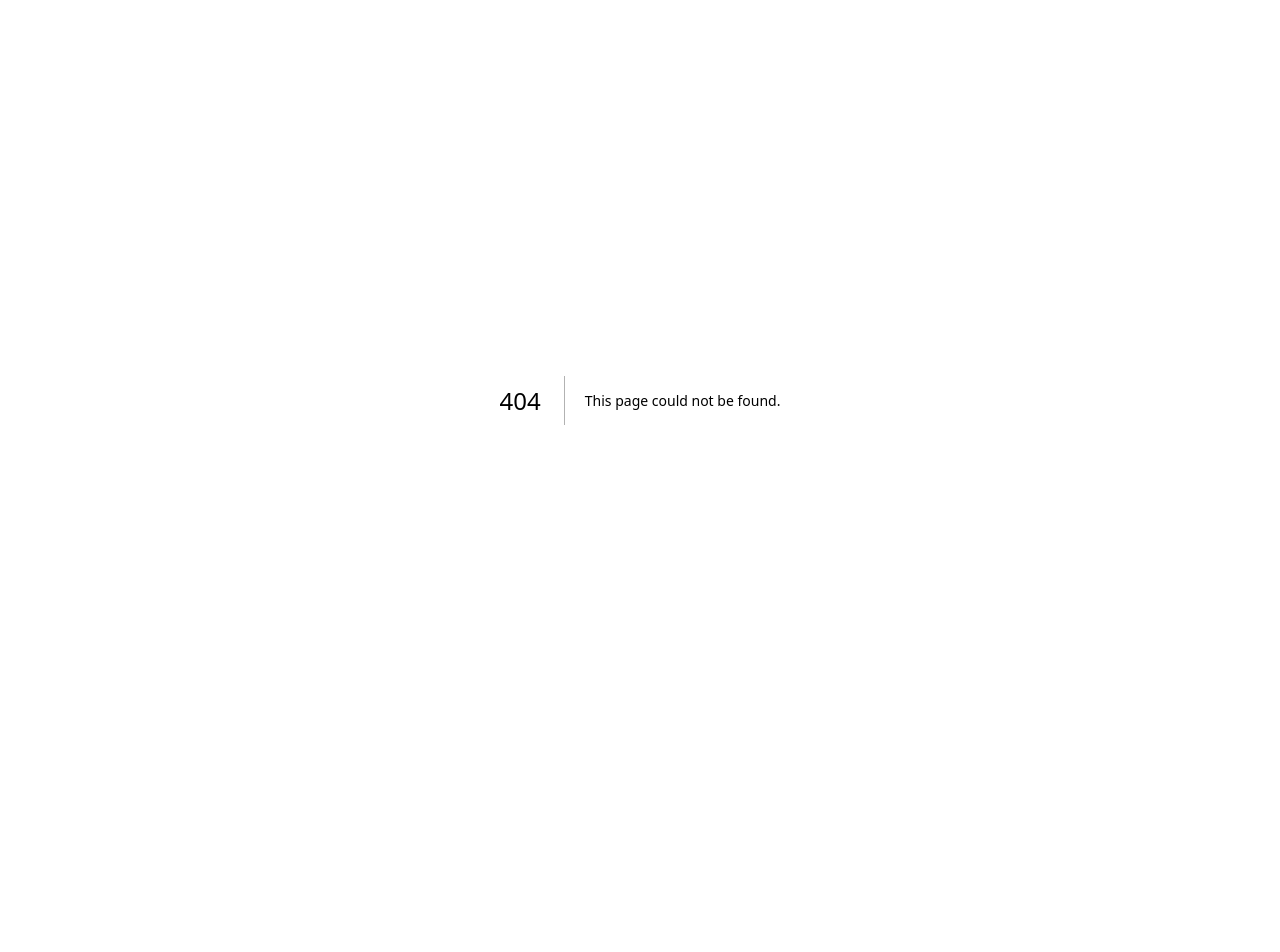
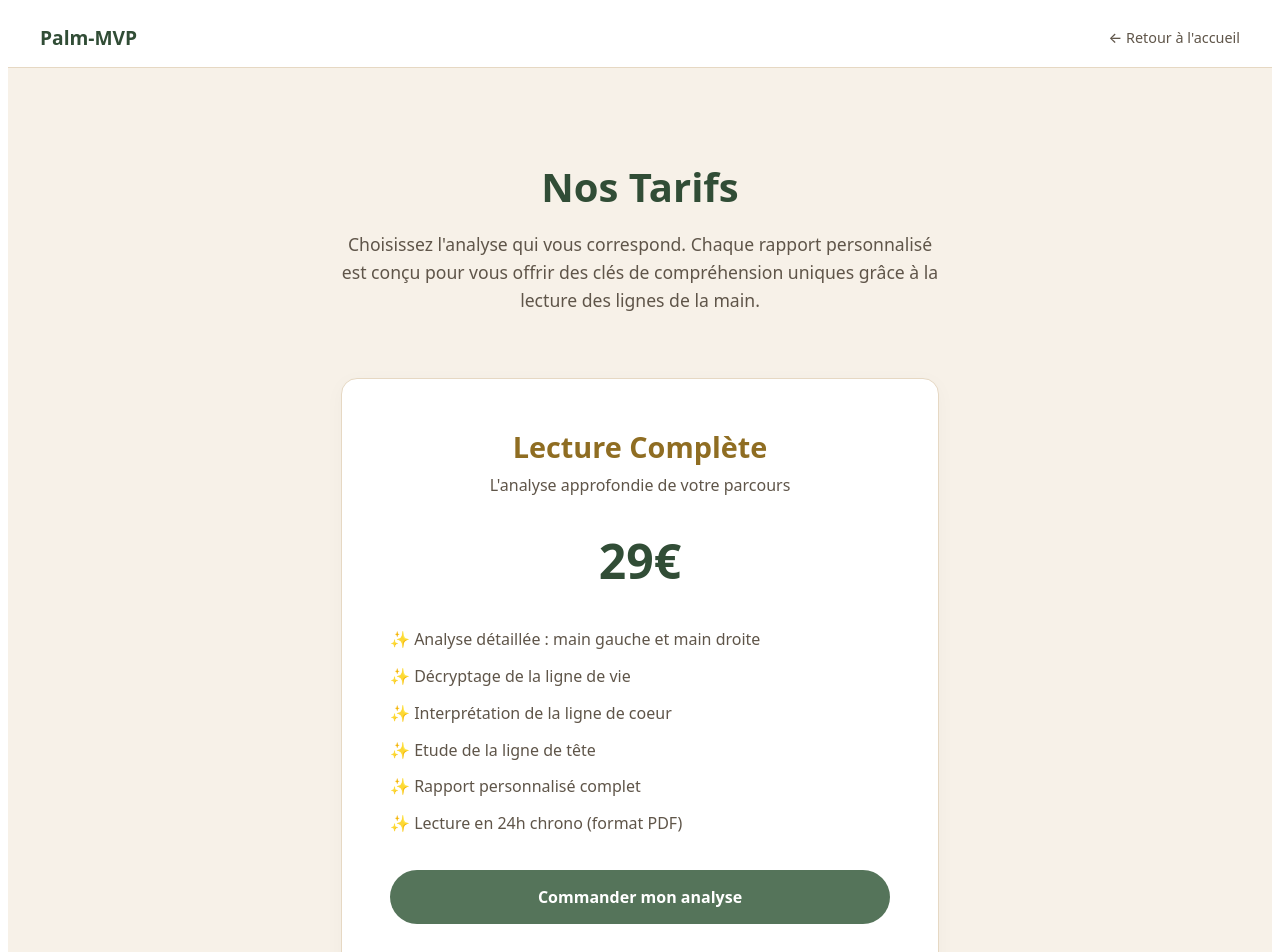
Before and after one commit to Pelleas6/palm-mvp, a Next.js app: page /tarifs in a window 1280 px wide. Before the commit this address had no page. Shown: the top 952 px of the page. Before the commit the page ends 800 px from the top, so only its background shows below. Built offline with nearby package versions, Linux system fonts and the light colour scheme.

Commit message:
feat: add SEO conversion pages

```diff
--- a/app/page.js
+++ b/app/page.js
@@ -603,6 +603,7 @@ export default function Home() {
             {[
               { label: "Comment ça marche ?", href: "/comment-ca-marche" },
               { label: "Questions fréquentes (FAQ)", href: "/faq" },
+              { label: "Nos Tarifs", href: "/tarifs" },
               { label: "Commencer mon analyse", href: "#form-card" },
               { label: "Mentions légales", href: "/mentions-legales" },
               { label: "Confidentialité", href: "/confidentialite" },
--- /dev/null
+++ b/app/tarifs/page.js
@@ -0,0 +1,99 @@
+export const metadata = {
+  title: "Tarifs - Analyse et Lecture des Lignes de la Main | Palm-MVP",
+  description: "Découvrez nos offres pour la lecture des lignes de la main. Obtenez un rapport personnalisé de votre main gauche et main droite en 24h.",
+};
+
+export default function PricingPage() {
+  const theme = {
+    bg: "#F7F1E8",
+    bg2: "#FFFDF8",
+    card: "#FFFFFF",
+    cardSoft: "rgba(255,255,255,0.82)",
+    border: "#E6D8C3",
+    borderStrong: "#D3BE98",
+    sage: "#55745A",
+    sageDark: "#314D36",
+    sageLight: "#EEF5EF",
+    sageBorder: "#AFC8B3",
+    gold: "#B8933D",
+    goldDark: "#8F6D22",
+    goldLight: "#FFF7E6",
+    text: "#30281F",
+    textSoft: "#5F5549",
+    textLight: "#85796B",
+  };
+
+  return (
+    <div style={{ backgroundColor: theme.bg, minHeight: "100vh", color: theme.text, fontFamily: "system-ui, -apple-system, sans-serif" }}>
+      {/* Header */}
+      <header style={{ backgroundColor: theme.card, padding: "1rem 2rem", borderBottom: `1px solid ${theme.border}`, display: "flex", justifyContent: "space-between", alignItems: "center" }}>
+        <div style={{ fontWeight: "600", fontSize: "1.2rem", color: theme.sageDark }}>
+          Palm-MVP
+        </div>
+        <a href="/" style={{ textDecoration: "none", color: theme.textSoft, fontSize: "0.9rem", fontWeight: "500" }}>
+          ← Retour à l'accueil
+        </a>
+      </header>
+
+      <main style={{ maxWidth: "800px", margin: "0 auto", padding: "4rem 2rem" }}>
+        <div style={{ textAlign: "center", marginBottom: "4rem" }}>
+          <h1 style={{ color: theme.sageDark, fontSize: "2.5rem", marginBottom: "1rem" }}>
+            Nos Tarifs
+          </h1>
+          <p style={{ color: theme.textSoft, fontSize: "1.1rem", lineHeight: "1.6", maxWidth: "600px", margin: "0 auto" }}>
+            Choisissez l'analyse qui vous correspond. Chaque rapport personnalisé est conçu pour vous offrir des clés de compréhension uniques grâce à la lecture des lignes de la main.
+          </p>
+        </div>
+
+        {/* Pricing Cards */}
+        <div style={{ display: "flex", flexDirection: "column", gap: "2rem", alignItems: "center" }}>
+
+          <div style={{
+            backgroundColor: theme.card,
+            padding: "3rem",
+            borderRadius: "16px",
+            boxShadow: "0 4px 20px rgba(0,0,0,0.03)",
+            border: `1px solid ${theme.border}`,
+            maxWidth: "500px",
+            width: "100%",
+            textAlign: "center"
+          }}>
+            <h2 style={{ color: theme.goldDark, fontSize: "1.8rem", marginTop: 0, marginBottom: "0.5rem" }}>
+              Lecture Complète
+            </h2>
+            <div style={{ color: theme.textSoft, fontSize: "1rem", marginBottom: "2rem" }}>
+              L'analyse approfondie de votre parcours
+            </div>
+
+            <div style={{ fontSize: "3rem", fontWeight: "bold", color: theme.sageDark, marginBottom: "2rem" }}>
+              29€
+            </div>
+
+            <ul style={{ listStyle: "none", padding: 0, margin: "0 0 2rem 0", textAlign: "left", color: theme.textSoft, lineHeight: "1.8" }}>
+              <li style={{ marginBottom: "0.5rem" }}>✨ Analyse détaillée : main gauche et main droite</li>
+              <li style={{ marginBottom: "0.5rem" }}>✨ Décryptage de la ligne de vie</li>
+              <li style={{ marginBottom: "0.5rem" }}>✨ Interprétation de la ligne de coeur</li>
+              <li style={{ marginBottom: "0.5rem" }}>✨ Etude de la ligne de tête</li>
+              <li style={{ marginBottom: "0.5rem" }}>✨ Rapport personnalisé complet</li>
+              <li style={{ marginBottom: "0.5rem" }}>✨ Lecture en 24h chrono (format PDF)</li>
+            </ul>
+
+            <a href="/" style={{
+              display: "block",
+              backgroundColor: theme.sage,
+              color: "#FFF",
+              padding: "1rem",
+              borderRadius: "50px",
+              textDecoration: "none",
+              fontWeight: "600",
+              transition: "all 0.2s ease"
+            }}>
+              Commander mon analyse
+            </a>
+          </div>
+
+        </div>
+      </main>
+    </div>
+  );
+}
```
